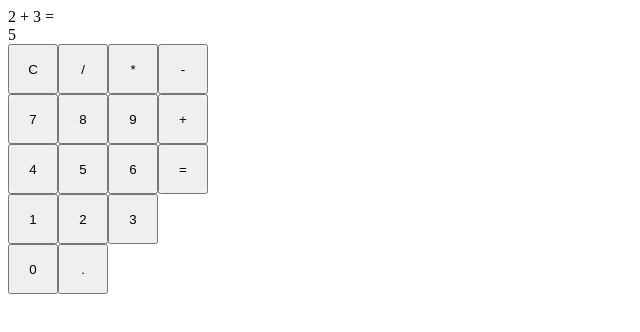
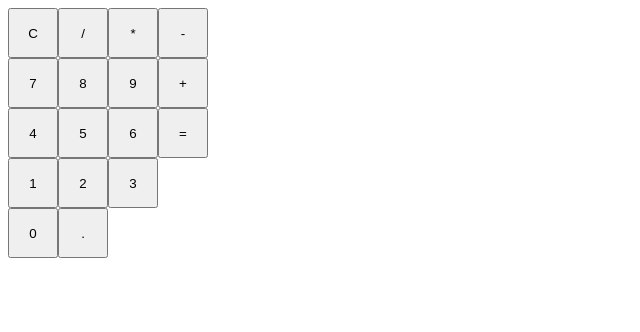
Before and after one commit to Xauzu/odin-foundations-calculator, a plain HTML site: page index.html in a window 1280 px wide. Shown: the whole page, without its empty margins (0-640 px from the left). Drawn offline with Linux system fonts and the light colour scheme.

Commit message:
Remove temporary calculator display

```diff
--- a/index.html
+++ b/index.html
@@ -12,10 +12,8 @@
     <div class="cal">
         <div class="display">
             <div id="expression">
-                2 + 3 =
             </div>
             <div id="result">
-                5
             </div>
         </div>
         <div class="keypad">
```
